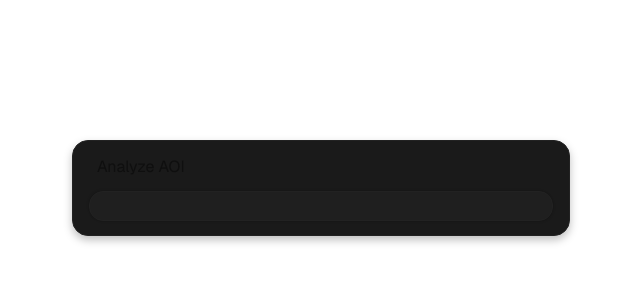
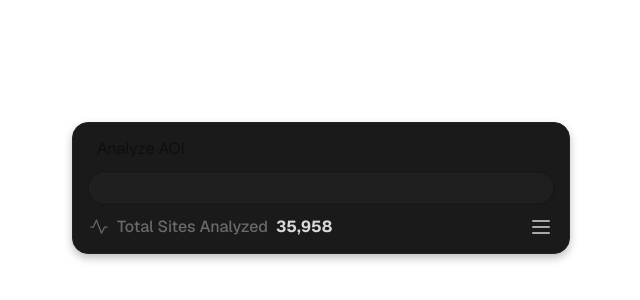
Before and after one commit to deeepsig/aio-tool, a Next.js app: page / in a window 1280 px wide. Shown: the part 212-512 px from the top of the page, without its empty margins (319-959 px from the left). Built offline with nearby package versions, Linux system fonts and the light colour scheme.

Commit message:
Added info-panel components

```diff
--- a/src/app/page.tsx
+++ b/src/app/page.tsx
@@ -1,4 +1,5 @@
 // src/app/page.tsx
+import InfoPanel from '@/components/info-panel/info-panel';
 import Main from '@/components/main/main';
 
 export default function Page() {
@@ -7,6 +8,7 @@ export default function Page() {
       <div className="outer-box space-y-3">
         <h2 className="ml-2 text-base">Analyze AOI</h2>
         <Main />
+        <InfoPanel />
       </div>
     </div>
   );
--- /dev/null
+++ b/src/components/info-panel/count.tsx
@@ -0,0 +1,24 @@
+import React from 'react';
+import IconGraph from '../ui/icons/icon-graph';
+
+interface CountProps {
+  text?: string;
+  count?: number;
+  className?: string;
+}
+
+export default function Count({
+  text = 'Total Sites Analyzed',
+  count = 35958,
+  className = '',
+}: CountProps) {
+  return (
+    <div className={`flex items-center gap-2 text-base ${className}`}>
+      <IconGraph width={20} height={20} fill="#696969" />
+      <span className="text-[#696969] font-medium">{text}</span>
+      <data value={count} className="text-[#D9D9D9] font-bold">
+        {count.toLocaleString()}
+      </data>
+    </div>
+  );
+}
--- a/src/components/info-panel/info-panel.tsx
+++ b/src/components/info-panel/info-panel.tsx
@@ -0,0 +1,24 @@
+import React from 'react';
+import Count from './count';
+import MenuButton from '../ui/buttons/button-menu';
+
+interface InfoPanelProps {
+  text?: string;
+  count?: number;
+  onMenuClick?: () => void;
+  className?: string;
+}
+
+export default function InfoPanel({
+  text,
+  count,
+  onMenuClick,
+  className = '',
+}: InfoPanelProps) {
+  return (
+    <div className={`flex items-center justify-between w-full ${className}`}>
+      <Count text={text} count={count} />
+      <MenuButton onClick={onMenuClick} />
+    </div>
+  );
+}
--- /dev/null
+++ b/src/components/ui/buttons/button-menu.tsx
@@ -0,0 +1,29 @@
+import React from 'react';
+import IconMenu from '../icons/icon-menu';
+
+interface MenuButtonProps {
+  onClick?: () => void;
+  disabled?: boolean;
+  className?: string;
+  iconSize?: number;
+  iconFill?: string;
+}
+
+export default function MenuButton({
+  onClick,
+  disabled = false,
+  className = 'cursor-pointer hover:opacity-80',
+  iconSize = 24,
+  iconFill = '#D9D9D9',
+}: MenuButtonProps) {
+  return (
+    <button
+      onClick={onClick}
+      disabled={disabled}
+      className={`${className}`}
+      type="button"
+    >
+      <IconMenu width={iconSize} height={iconSize} fill={iconFill} />
+    </button>
+  );
+}
--- /dev/null
+++ b/src/components/ui/icons/icon-graph.tsx
@@ -0,0 +1,28 @@
+import React from 'react';
+
+interface IconGraphProps {
+  width?: number;
+  height?: number;
+  fill?: string;
+  className?: string;
+}
+
+export default function IconGraph({
+  width = 32,
+  height = 32,
+  fill = '#D9D9D9',
+  className = '',
+}: IconGraphProps) {
+  return (
+    <svg
+      xmlns="http://www.w3.org/2000/svg"
+      width={width}
+      height={height}
+      fill={fill}
+      viewBox="0 0 256 256"
+      className={className}
+    >
+      <path d="M240,128a8,8,0,0,1-8,8H204.94l-37.78,75.58A8,8,0,0,1,160,216h-.4a8,8,0,0,1-7.08-5.14L95.35,60.76,63.28,131.31A8,8,0,0,1,56,136H24a8,8,0,0,1,0-16H50.85L88.72,36.69a8,8,0,0,1,14.76.46l57.51,151,31.85-63.71A8,8,0,0,1,200,120h32A8,8,0,0,1,240,128Z" />
+    </svg>
+  );
+}
--- /dev/null
+++ b/src/components/ui/icons/icon-menu.tsx
@@ -0,0 +1,28 @@
+import React from 'react';
+
+interface IconMenuProps {
+  width?: number;
+  height?: number;
+  fill?: string;
+  className?: string;
+}
+
+export default function IconMenu({
+  width = 32,
+  height = 32,
+  fill = '#D9D9D9',
+  className = '',
+}: IconMenuProps) {
+  return (
+    <svg
+      xmlns="http://www.w3.org/2000/svg"
+      width={width}
+      height={height}
+      fill={fill}
+      viewBox="0 0 256 256"
+      className={className}
+    >
+      <path d="M224,128a8,8,0,0,1-8,8H40a8,8,0,0,1,0-16H216A8,8,0,0,1,224,128ZM40,72H216a8,8,0,0,0,0-16H40a8,8,0,0,0,0,16ZM216,184H40a8,8,0,0,0,0,16H216a8,8,0,0,0,0-16Z" />
+    </svg>
+  );
+}
```
Also changed, not shown: src/components/ui/buttons/button-primary.tsx (added), src/components/ui/buttons/button-secondary.tsx (added).
